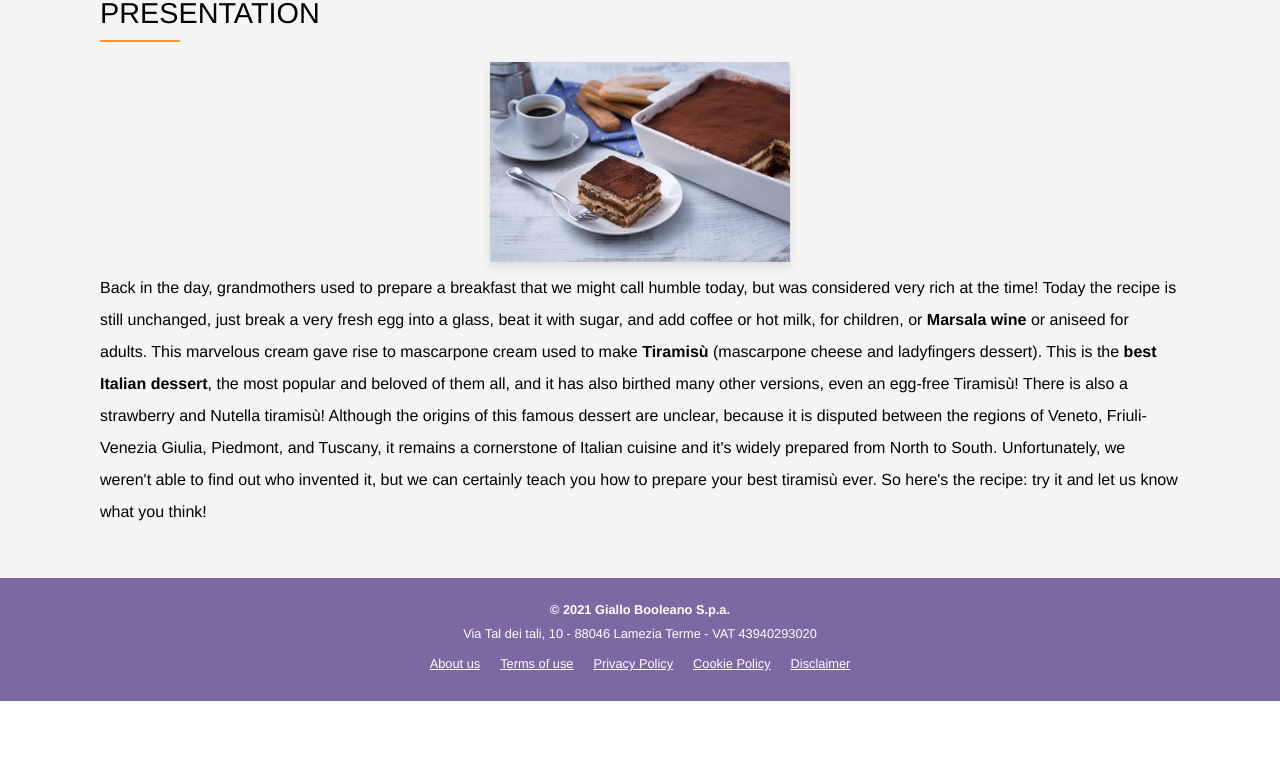
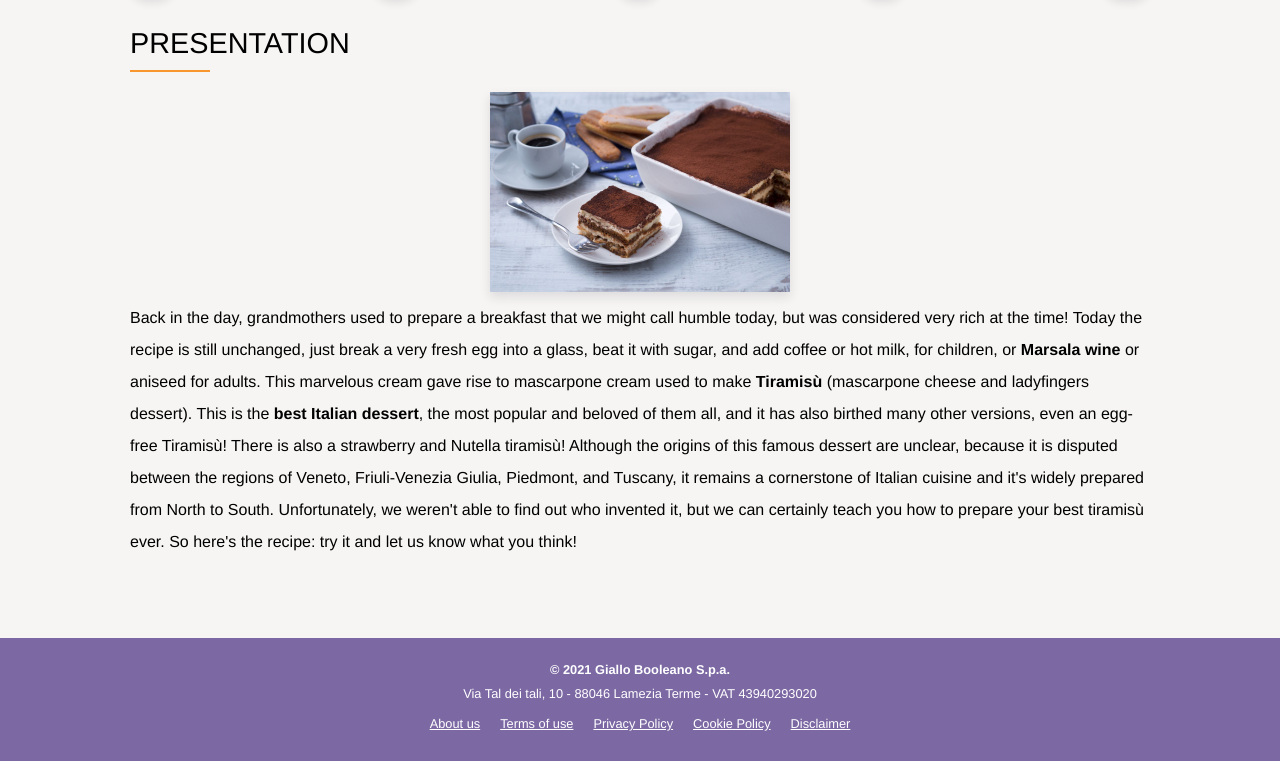
Before and after one commit to Alessio-Gasbarro/htmlcss-responsive-layout, a plain HTML site: page index.html in a window 1280 px wide. Shown: the part 1241-2002 px from the top of the page. Before the commit the page ends 1942 px from the top, so only its background shows below. Drawn offline with Linux system fonts and the light colour scheme.

Commit message:
[UPD] Tablet

```diff
--- a/css/responsive.css
+++ b/css/responsive.css
@@ -12,4 +12,8 @@
     #topbar{
         justify-content: flex-start;
     }
+
+    .container{
+        padding: 30px
+    }
 }
```
